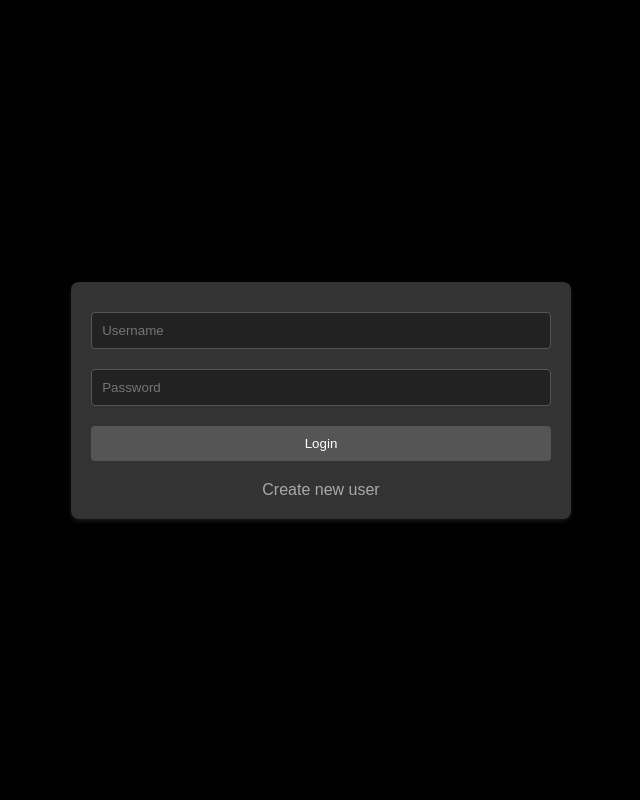
After one commit to jayanthmankavil/IPC-chat, a Flask app: page /login in a window 1280 px wide. The commit adds this page. Shown: the whole page, without its empty margins (319-959 px from the left). Run offline with Flask 3, Linux system fonts and the light colour scheme.

Commit message:
Update v2.0
Fixed Errors,Implemented login,UI Fixes

```diff
--- a/app.py
+++ b/app.py
@@ -1,7 +1,7 @@
-import os
-os.environ['KMP_DUPLICATE_LIB_OK']='True'
-from flask import Flask, request, render_template, redirect, url_for, session
-from sentence_transformers import SentenceTransformer, util
+from flask import Flask, request, render_template, redirect, url_for, flash
+from flask_sqlalchemy import SQLAlchemy
+from flask_login import LoginManager, UserMixin, login_user, logout_user, login_required, current_user
+from werkzeug.security import generate_password_hash, check_password_hash
 import pandas as pd
 import re
 
@@ -9,85 +9,122 @@ app = Flask(__name__)
 app.secret_key = 'your_secret_key'
 
 
+app.config['SQLALCHEMY_DATABASE_URI'] = 'mysql+pymysql://root@localhost/jayanth'
+app.config['SQLALCHEMY_TRACK_MODIFICATIONS'] = False
+
+db = SQLAlchemy(app)
+login_manager = LoginManager()
+login_manager.init_app(app)
+login_manager.login_view = 'login'
+
+class User(UserMixin, db.Model):
+    __tablename__ = 'user'
+    id = db.Column(db.Integer, primary_key=True)
+    username = db.Column(db.String(100), unique=True, nullable=False)
+    password_hash = db.Column(db.String(200), nullable=False)
+
+    def set_password(self, password):
+
+        self.password_hash = generate_password_hash(password, method='pbkdf2:sha256')
+
+
+class ConversationHistory(db.Model):
+    id = db.Column(db.Integer, primary_key=True)
+    user_query = db.Column(db.String(255))
+    bot_response = db.Column(db.String(255))
+    timestamp = db.Column(db.DateTime, default=db.func.current_timestamp())
+    user_id = db.Column(db.Integer, db.ForeignKey('user.id'))
+
+@login_manager.user_loader
+def load_user(user_id):
+    return User.query.get(int(user_id))
+
 def load_ipc_dataset_updated(file_path):
     ipc_data = pd.read_csv(file_path)
-    ipc_descriptions = ipc_data['Full Description'].tolist()
-    return ipc_data, ipc_descriptions
-
-def create_embeddings(model, descriptions):
-    return model.encode(descriptions, convert_to_tensor=True)
+    return ipc_data
 
 def standardize_ipc_section(query):
+    if query.isdigit():
+        return f"IPC_{query}"
     match = re.search(r'ipc\s*[-_]*\s*(\d+)', query, re.I)
     if match:
         return f"IPC_{match.group(1)}"
     return None
 
-def get_query_type_updated(query):
-    query = query.lower()
-    if "simple" in query or "what is" in query:
-        return "Simple Words"
-    elif "detail" in query or "explain" in query:
-        return "Full Description"
-    elif "punishment" in query:
-        return "Punishment"
-    elif "offense" in query or "offence" in query:
-        return "Offense"
-    else:
-        return "Simple Words"
-
-def find_relevant_ipc_section_updated(query, model, ipc_data, ipc_embeddings):
-    query_type = get_query_type_updated(query)
-    standardized_section = standardize_ipc_section(query)
-
+def find_ipc_section_info(standardized_section, ipc_data):
     if standardized_section:
         direct_match = ipc_data[ipc_data['Section'].str.contains(standardized_section, case=False, na=False)]
         if not direct_match.empty:
-            return direct_match.iloc[0][query_type]
+            return direct_match.iloc[0].to_dict()
+    return None
 
-    query_embedding = model.encode(query, convert_to_tensor=True)
-    similarity_scores = util.pytorch_cos_sim(query_embedding, ipc_embeddings)[0]
-    highest_score_index = similarity_scores.argmax().item()
-    return ipc_data.iloc[highest_score_index][query_type]
+def store_conversation(user_query, bot_response, user_id):
+    new_conversation = ConversationHistory(user_query=user_query, bot_response=bot_response, user_id=user_id)
+    db.session.add(new_conversation)
+    db.session.commit()
+
+file_path = 'cleaned.csv'
+ipc_data = load_ipc_dataset_updated(file_path)
+
+@app.route('/', methods=['GET'])
+@login_required
+def index():
+    history = ConversationHistory.query.filter_by(user_id=current_user.id).order_by(ConversationHistory.timestamp.asc()).all()
+    return render_template('chat.html', messages=history)
 
 
-model = SentenceTransformer('all-MiniLM-L6-v2')
-file_path = 'cleaned.csv'
-ipc_data, ipc_descriptions = load_ipc_dataset_updated(file_path)
-ipc_embeddings = create_embeddings(model, ipc_descriptions)
-
-@app.route('/', methods=['GET'])
-def index():
-    return render_template('chat.html', messages=session.get('messages', []))
 
 @app.route('/query', methods=['POST'])
+@login_required
 def query_ipc():
     user_query = request.form['user_query']
-    last_discussed_section = session.get('last_discussed_section')
+    standardized_section = standardize_ipc_section(user_query)
+    section_info = find_ipc_section_info(standardized_section, ipc_data)
+    relevant_info = section_info.get('Full Description', 'Data not found') if section_info else 'Data not found'
+    store_conversation(user_query, relevant_info, current_user.id)
+    return redirect(url_for('index'))
+
+@app.route('/register', methods=['GET', 'POST'])
+def register():
+    if request.method == 'POST':
+        username = request.form['username']
+        password = request.form['password']
+        existing_user = User.query.filter_by(username=username).first()
+        if existing_user is None:
+            new_user = User(username=username)
+            new_user.set_password(password)
+            db.session.add(new_user)
+            db.session.commit()
+            flash('Registration successful, please login.')
+            return redirect(url_for('login'))
+        flash('Username already exists.')
+    return render_template('register.html')
+
+@app.route('/login', methods=['GET', 'POST'])
+def login():
+    if request.method == 'POST':
+        username = request.form['username']
+        password = request.form['password']
+        user = User.query.filter_by(username=username).first()
+
+        print("User found:", user is not None)
+        if user and check_password_hash(user.password_hash, password):
+            print("Password correct, logging in user:", user.username)
+            login_user(user)
+            return redirect(url_for('index'))
+
+        print("Invalid login attempt")
+        flash('Invalid username or password')
+    return render_template('login.html')
 
 
-    if 'messages' not in session:
-        session['messages'] = []
-    session['messages'].append({'text': user_query, 'type': 'user-message'})
-
-
-    new_section = standardize_ipc_section(user_query)
-    if new_section:
-        last_discussed_section = new_section
-        session['last_discussed_section'] = last_discussed_section
-        relevant_info = find_relevant_ipc_section_updated(user_query, model, ipc_data, ipc_embeddings)
-    elif not new_section and last_discussed_section and "explain" in user_query.lower():
-
-        relevant_info = ipc_data[ipc_data['Section'] == last_discussed_section]['Full Description'].iloc[0]
-    else:
-        relevant_info = find_relevant_ipc_section_updated(user_query, model, ipc_data, ipc_embeddings)
-
-
-    session['messages'].append({'text': relevant_info, 'type': 'bot-message'})
-
-    session.modified = True
-    return redirect(url_for('index'))
-
+@app.route('/logout', methods=['POST'])
+@login_required
+def logout():
+    logout_user()
+    return redirect(url_for('login'))
 
 if __name__ == '__main__':
+    with app.app_context():
+        db.create_all()
     app.run(debug=True)
--- /dev/null
+++ b/requirements.txt
@@ -0,0 +1,6 @@
+Flask==3.0.1
+Flask_Login==0.6.3
+flask_sqlalchemy==3.1.1
+pandas==2.0.3
+PyMySQL==1.1.0
+Werkzeug==3.0.1
--- /dev/null
+++ b/templates/login.html
@@ -0,0 +1,77 @@
+<!DOCTYPE html>
+<html lang="en">
+<head>
+    <meta charset="UTF-8">
+    <meta name="viewport" content="width=device-width, initial-scale=1.0">
+    <title>Login Page</title>
+    <style>
+        body {
+            font-family: Arial, sans-serif;
+            background-color: #000000;
+            display: flex;
+            justify-content: center;
+            align-items: center;
+            height: 100vh;
+            margin: 0;
+            color: white;
+        }
+
+        .container {
+            background-color: #333333;
+            padding: 20px;
+            border-radius: 8px;
+            box-shadow: 0 2px 4px rgba(255, 255, 255, 0.1);
+            text-align: center;
+        }
+
+        input[type="text"],
+        input[type="password"] {
+            width: 100%;
+            padding: 10px;
+            margin: 10px 0;
+            border: 1px solid #555;
+            background-color: #222;
+            color: white;
+            border-radius: 4px;
+            box-sizing: border-box;
+        }
+
+        input[type="submit"] {
+            width: 100%;
+            padding: 10px;
+            margin: 10px 0;
+            border: none;
+            border-radius: 4px;
+            background-color: #555555;
+            color: white;
+            cursor: pointer;
+        }
+
+        input[type="submit"]:hover {
+            background-color: #777777;
+        }
+
+        a {
+            display: inline-block;
+            margin-top: 10px;
+            color: #AAAAAA;
+            text-decoration: none;
+        }
+
+        a:hover {
+            text-decoration: underline;
+            color: #CCCCCC;
+        }
+    </style>
+</head>
+<body>
+    <div class="container">
+        <form action="{{ url_for('login') }}" method="post">
+            <input type="text" name="username" placeholder="Username" required>
+            <input type="password" name="password" placeholder="Password" required>
+            <input type="submit" value="Login">
+        </form>
+        <a href="{{ url_for('register') }}">Create new user</a>
+    </div>
+</body>
+</html>
```
Also changed, not shown: templates/chat.html (+125 -43 lines), templates/register.html (added, +57 -0 lines), templates/style.css (added).
